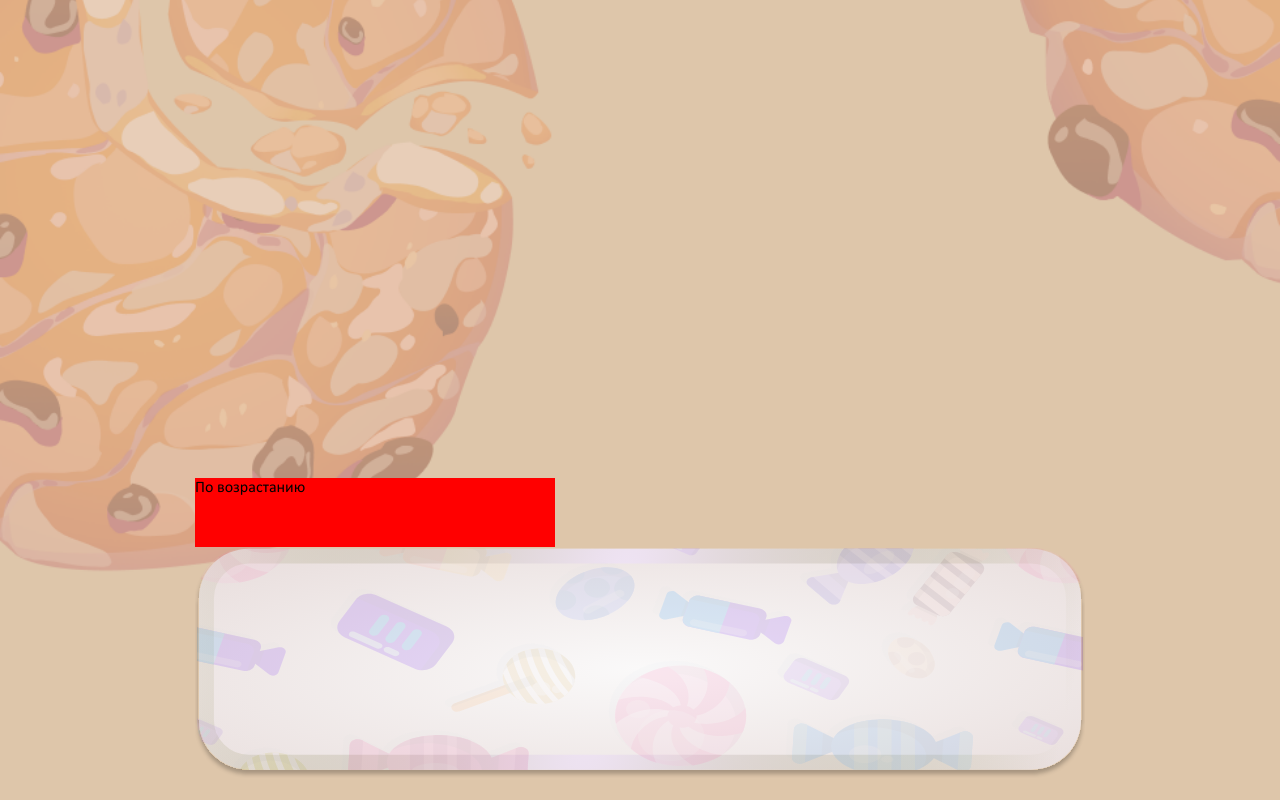
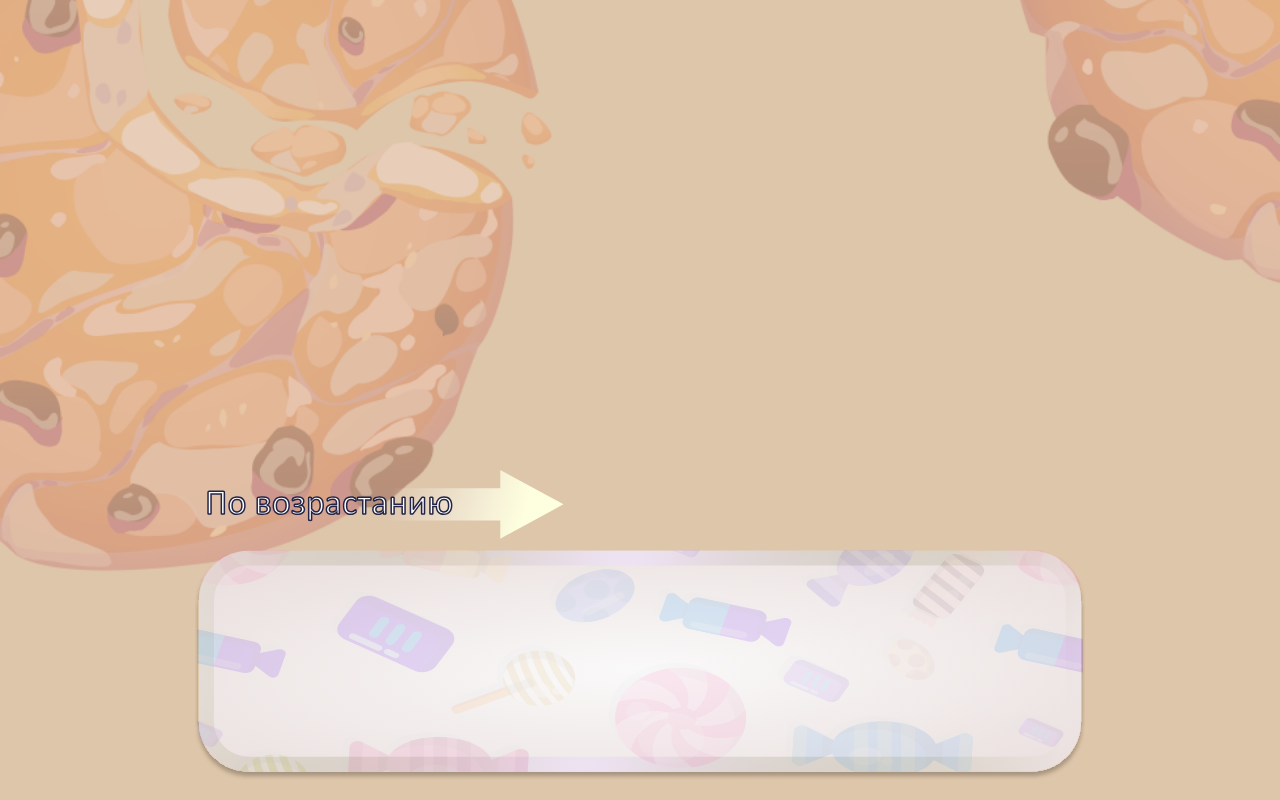
Before and after one commit to sofalisxyz/kids-game-order, a Next.js app: page /game in a window 1280 px wide. Built offline with nearby package versions, Linux system fonts and the light colour scheme.

Commit message:
game asc or desc sort done

```diff
--- a/components/StatusBar/StatusBar.tsx
+++ b/components/StatusBar/StatusBar.tsx
@@ -21,7 +21,7 @@ const Wrapper = styled.div`
   height: 100%;
   max-height: 300px;
   position: absolute;
-  bottom: 22px;
+  bottom: 30px;
   left: 50%;
   transform: translateX(-50%);
 `;
@@ -51,12 +51,14 @@ const StatusBar = () => {
   const items = useAppSelector((state) => state.game.items);
   const sort = useAppSelector((state) => state.game.sort);
 
+  const sortedItems = sort === 'desc' ? [...items].reverse() : items;
+
   return (
     <Wrapper>
       <Sort sort={sort} />
 
       <StatusBarWrapper theme={theme}>
-        {items.map((item: IItem) => {
+        {sortedItems.map((item: IItem) => {
           return (
             <Droppable key={`barItem_${item.id}`} droppableId={`${item.id}`}>
               {(provided) => (
--- a/components/UI/Sort/Sort.tsx
+++ b/components/UI/Sort/Sort.tsx
@@ -3,10 +3,30 @@ import styled from '@emotion/styled';
 import { ISortProps } from './interface';
 
 const Wrapper = styled.div<ISortProps>`
+  position: relative;
   width: 360px;
   height: 69px;
+  margin-left: ${(props) => (props.sort === 'asc' ? '10px' : 'auto')};
+  margin-bottom: 10px;
+  display: flex;
+  align-items: center;
+  justify-content: ${(props) => (props.sort === 'asc' ? 'start' : 'end')};
+  font-size: 36px;
+  -webkit-text-stroke-width: 1.5px;
+  -webkit-text-stroke-color: #242546;
+  color: #fff;
 
-  background: red;
+  &:before {
+    content: '';
+    width: 100%;
+    height: 100%;
+    position: absolute;
+    background: url('/assets/img/sort-arrow.svg') center / contain no-repeat;
+    z-index: -1;
+    transform: rotate(
+      ${(props) => (props.sort === 'asc' ? '0 deg' : '180deg')}
+    );
+  }
 `;
 
 const Sort: React.FC<ISortProps> = ({ sort }) => {
```
